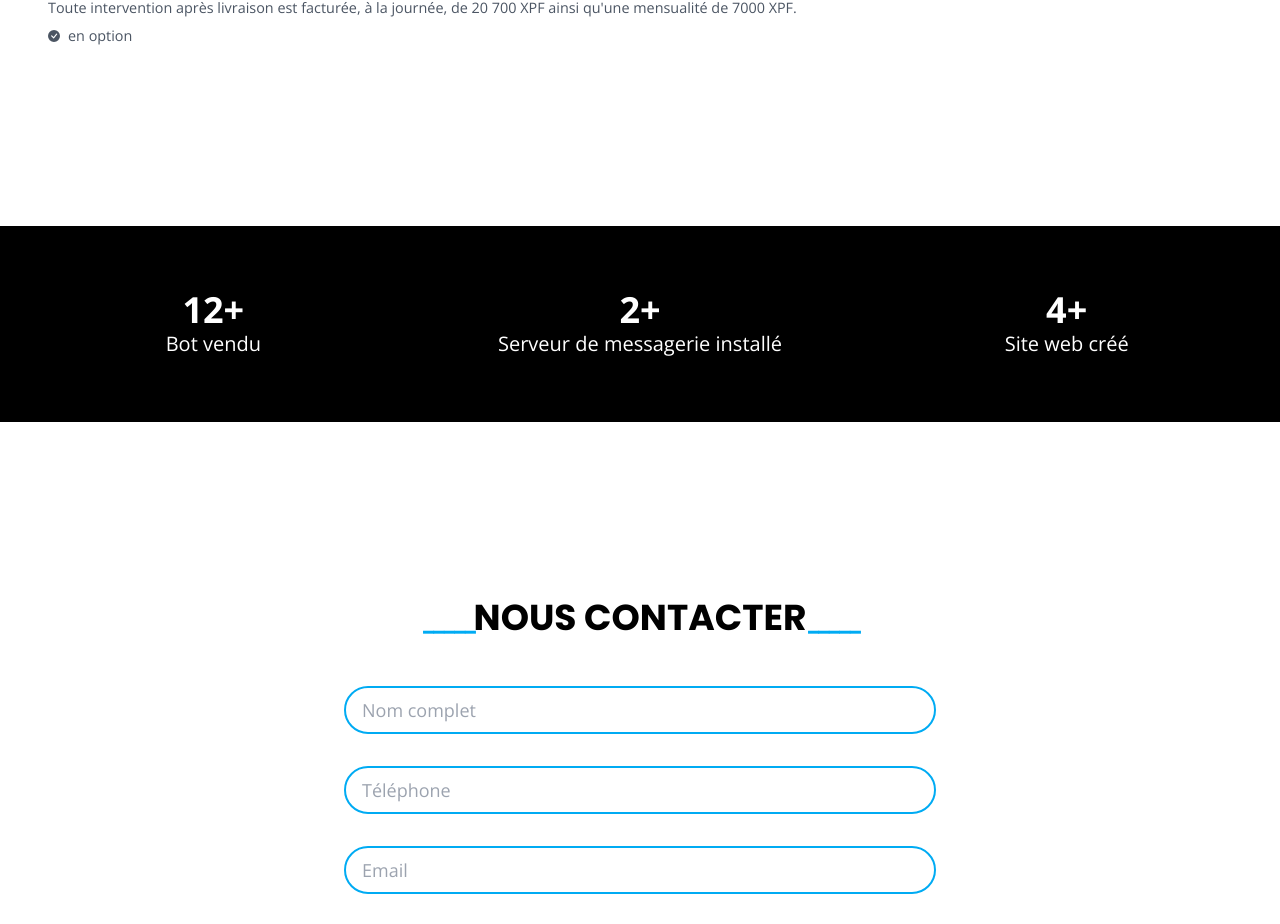
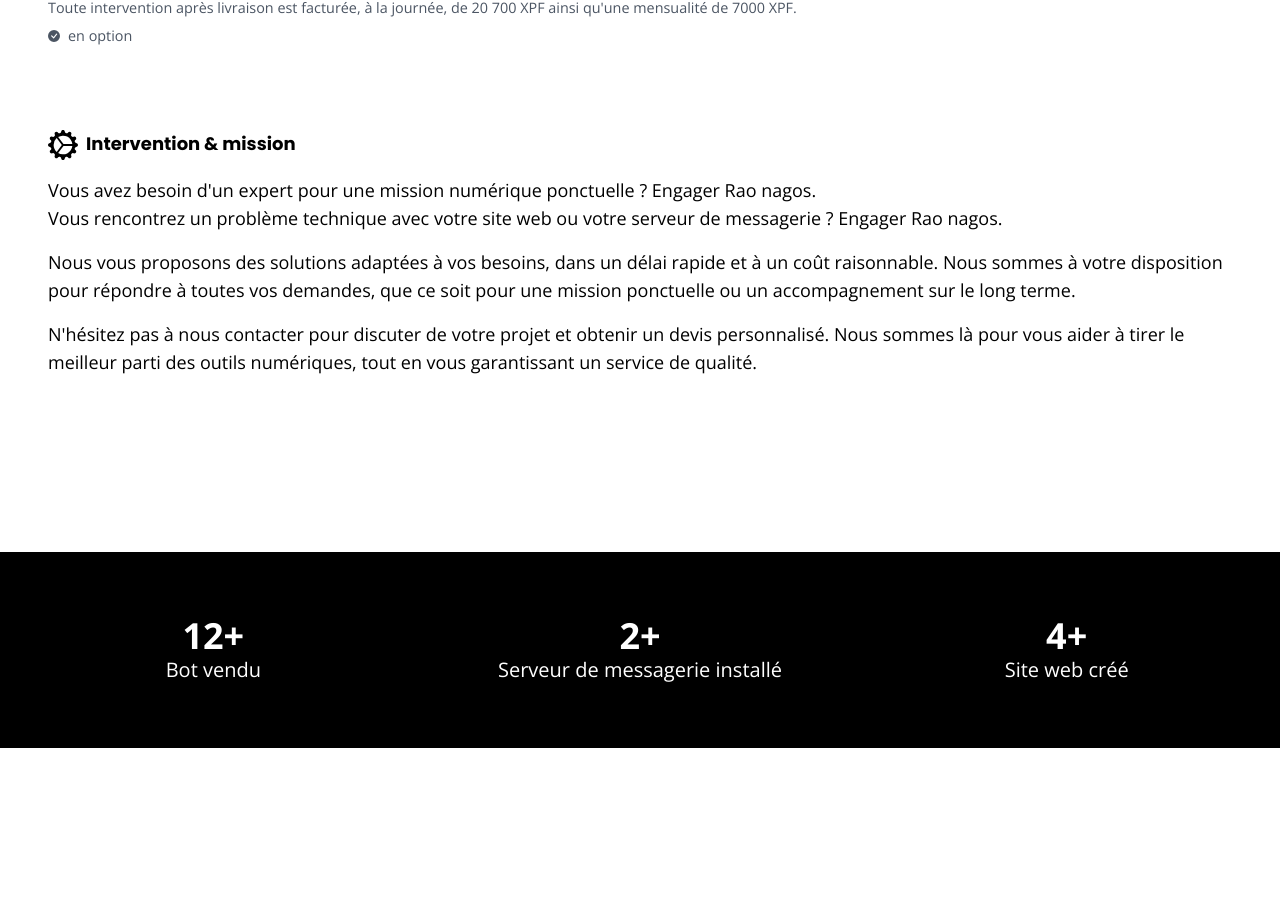
Before and after one commit to tetuaoro/raonagos, a Next.js app: page / in a window 1280 px wide. Shown: the part 4135-5059 px from the top of the page. Built offline with nearby package versions, Linux system fonts and the light colour scheme.

Commit message:
feat: new service
* fix robots.txt

```diff
--- a/next-sitemap.config.js
+++ b/next-sitemap.config.js
@@ -5,7 +5,7 @@
   siteUrl: url,
   generateRobotsTxt: true,
   changefreq: "monthly",
-  exclude: ["/dashboard" /* , "/produits/sitemap.xml" */],
+  exclude: ["/dashboard/" /* , "/produits/sitemap.xml" */],
   transform: async (_config, path) => {
     const n = path.split("/").filter((f) => f.length > 0)
     return {
@@ -19,10 +19,9 @@
       {
         userAgent: "*",
         allow: "/",
-        disallow: "/dashboard",
+        disallow: "/dashboard/",
       },
     ],
-    // additionalSitemaps: [url + "/produits/sitemap.xml"],
   },
 }
 
--- a/package.json
+++ b/package.json
@@ -1,6 +1,6 @@
 {
   "name": "raonagos",
-  "version": "0.2.1",
+  "version": "0.2.2",
   "private": true,
   "scripts": {
     "dev": "next dev",
--- a/src/components/details.tsx
+++ b/src/components/details.tsx
@@ -3,15 +3,15 @@
     <section id="details">
       <div className="py-8 lg:py-16 grid grid-cols-1 lg:grid-cols-3 gap-y-12 full-bleed bg-black text-white text-center">
         <div className="observer">
-          <h3 className="text-4xl font-bold">12+</h3>
+          <span className="block text-4xl font-bold">12+</span>
           <span className="text-xl">Bot vendu</span>
         </div>
         <div className="observer">
-          <h3 className="text-4xl font-bold">2+</h3>
+          <span className="block text-4xl font-bold">2+</span>
           <span className="text-xl">Serveur de messagerie installé</span>
         </div>
         <div className="observer">
-          <h3 className="text-4xl font-bold">4+</h3>
+          <span className="block text-4xl font-bold">4+</span>
           <span className="text-xl">Site web créé</span>
         </div>
       </div>
--- a/src/components/prices.tsx
+++ b/src/components/prices.tsx
@@ -1,3 +1,4 @@
+import { sitename } from "@libs/app"
 import type { CSSProperties } from "react"
 
 const Caption = () => {
@@ -43,6 +44,26 @@
           <Thead />
           <Tbody />
         </table>
+      </div>
+      <div className="mt-20">
+        <div className="flex">
+          <svg xmlns="http://www.w3.org/2000/svg" width="30" height="30" fill="currentColor" className="bi bi-gear-wide-connected" viewBox="0 0 16 16">
+            <path d="M7.068.727c.243-.97 1.62-.97 1.864 0l.071.286a.96.96 0 0 0 1.622.434l.205-.211c.695-.719 1.888-.03 1.613.931l-.08.284a.96.96 0 0 0 1.187 1.187l.283-.081c.96-.275 1.65.918.931 1.613l-.211.205a.96.96 0 0 0 .434 1.622l.286.071c.97.243.97 1.62 0 1.864l-.286.071a.96.96 0 0 0-.434 1.622l.211.205c.719.695.03 1.888-.931 1.613l-.284-.08a.96.96 0 0 0-1.187 1.187l.081.283c.275.96-.918 1.65-1.613.931l-.205-.211a.96.96 0 0 0-1.622.434l-.071.286c-.243.97-1.62.97-1.864 0l-.071-.286a.96.96 0 0 0-1.622-.434l-.205.211c-.695.719-1.888.03-1.613-.931l.08-.284a.96.96 0 0 0-1.186-1.187l-.284.081c-.96.275-1.65-.918-.931-1.613l.211-.205a.96.96 0 0 0-.434-1.622l-.286-.071c-.97-.243-.97-1.62 0-1.864l.286-.071a.96.96 0 0 0 .434-1.622l-.211-.205c-.719-.695-.03-1.888.931-1.613l.284.08a.96.96 0 0 0 1.187-1.186l-.081-.284c-.275-.96.918-1.65 1.613-.931l.205.211a.96.96 0 0 0 1.622-.434l.071-.286zM12.973 8.5H8.25l-2.834 3.779A4.998 4.998 0 0 0 12.973 8.5zm0-1a4.998 4.998 0 0 0-7.557-3.779l2.834 3.78h4.723zM5.048 3.967c-.03.021-.058.043-.087.065l.087-.065zm-.431.355A4.984 4.984 0 0 0 3.002 8c0 1.455.622 2.765 1.615 3.678L7.375 8 4.617 4.322zm.344 7.646.087.065-.087-.065z" />
+          </svg>
+          <h3 className="poppins poppins-700 ml-2">Intervention & mission</h3>
+        </div>
+        <p className="mt-4">
+          Vous avez besoin d&apos;un expert pour une mission numérique ponctuelle ? Engager {sitename}. <br />
+          Vous rencontrez un problème technique avec votre site web ou votre serveur de messagerie ? Engager {sitename}.
+        </p>
+        <p className="mt-4">
+          Nous vous proposons des solutions adaptées à vos besoins, dans un délai rapide et à un coût raisonnable. Nous sommes à votre disposition pour répondre à toutes vos demandes, que ce soit pour
+          une mission ponctuelle ou un accompagnement sur le long terme.
+        </p>
+        <p className="mt-4">
+          N&apos;hésitez pas à nous contacter pour discuter de votre projet et obtenir un devis personnalisé. Nous sommes là pour vous aider à tirer le meilleur parti des outils numériques, tout en vous
+          garantissant un service de qualité.
+        </p>
       </div>
     </section>
   )
--- a/src/legals/privacy.tsx
+++ b/src/legals/privacy.tsx
@@ -89,7 +89,7 @@
         <strong>A. </strong>LE RESPONSABLE DU TRAITEMENT DES DONNÉES
       </p>
       <p className="pt-4">
-        Le responsable du traitement des données à caractère personnel est&nbsp;: Tetuaoro Lenoir. Il peut être contacté de la manière suivante&nbsp;:{" "}
+        Le responsable du traitement des données à caractère personnel est&nbsp;: Il peut être contacté de la manière suivante&nbsp;:{" "}
         <a className="text-blue-500" href="mailto:contact@rao-nagos.pf?subject=privacy">
           contact@rao-nagos.pf
         </a>
```
